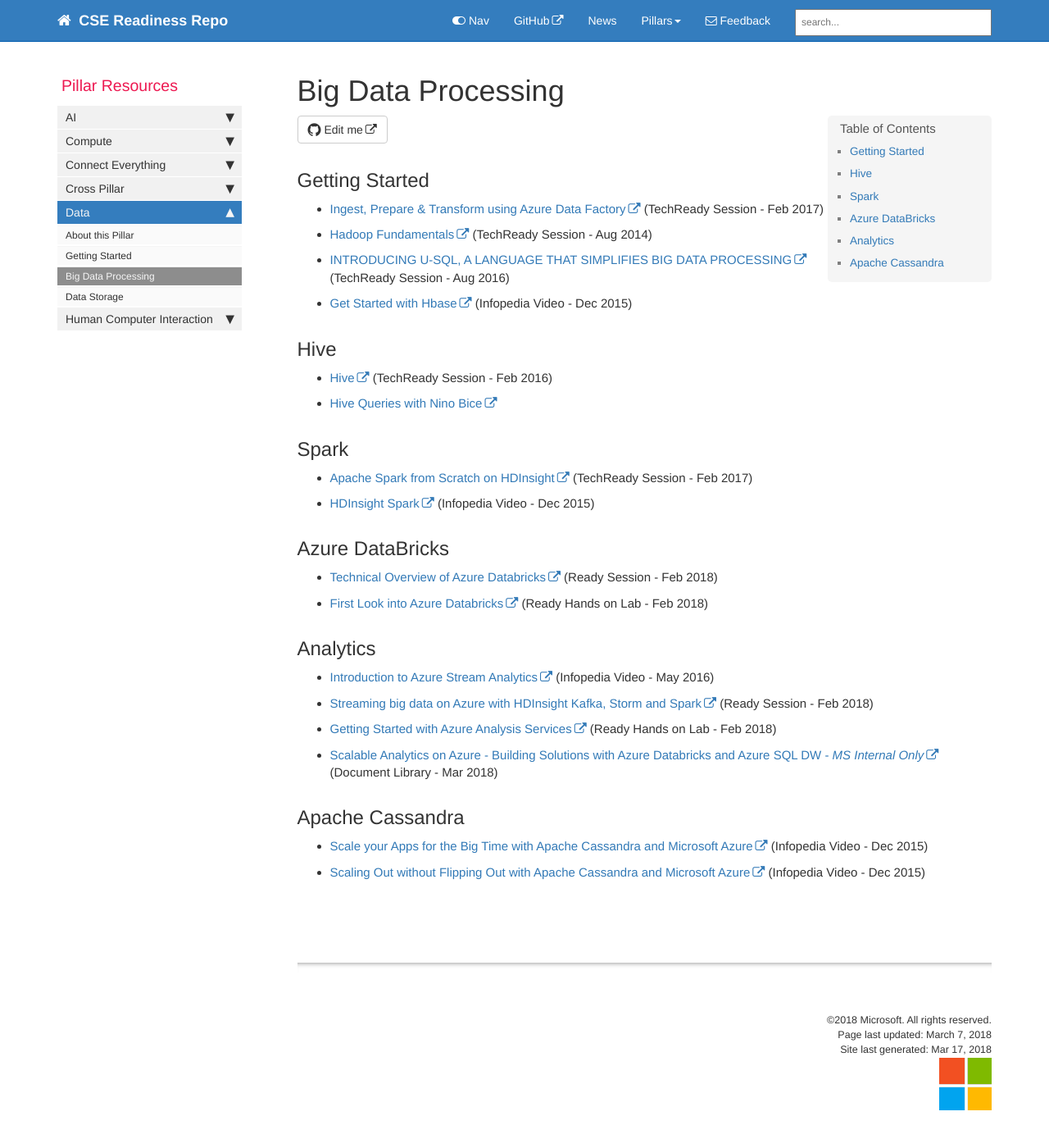
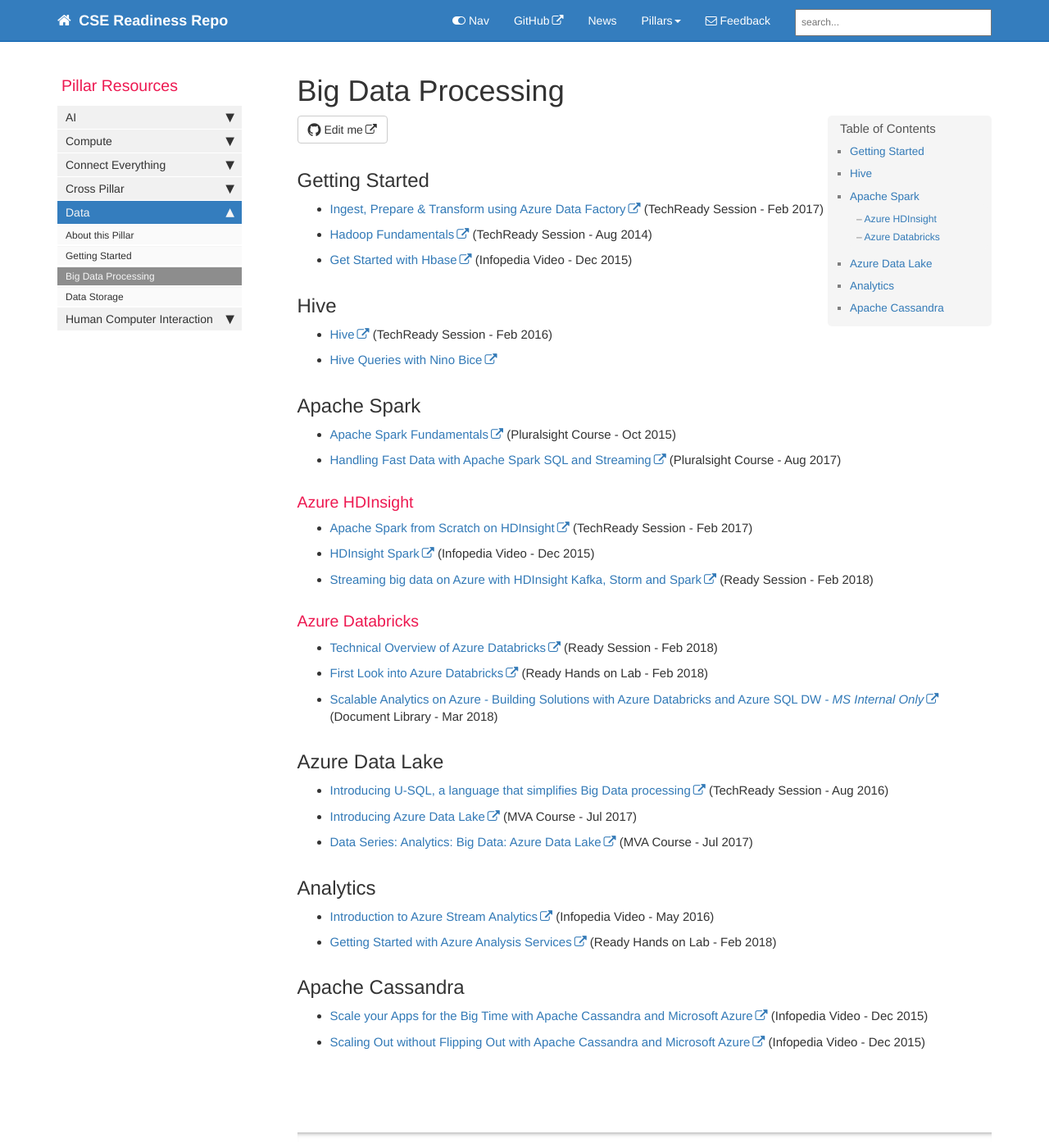
Before and after one commit to microsoft/CSE-Readiness, a Jekyll site: the page built from docs/pages/Data/data_Processing.md, in a window 1280 px wide and 1400 px high. Shown: the whole window at 82% size. Built offline with Jekyll 4.4.1, drawn with Linux system fonts in a browser that asks for light colours; nearby versions of some CDN libraries; comment, search, counter and statistics services are not loaded.

Commit message:
Update Data Processing links
Conslidated Spark under 2 categories (HDI and Databricks)
Added a section for Azure Data Lake

```diff
--- a/docs/pages/Data/data_Processing.md
+++ b/docs/pages/Data/data_Processing.md
@@ -8,36 +8,37 @@ folder: Data
 ---
 
 ## Getting Started
-
 - [Ingest, Prepare & Transform using Azure Data Factory](https://techreadytv.com/TR24/session?sCode=BA303) (TechReady Session - Feb 2017)
 - [Hadoop Fundamentals](https://techreadytv.com/TR19/session?sCode=DP202) (TechReady Session - Aug 2014)
-- [INTRODUCING U-SQL, A LANGUAGE THAT SIMPLIFIES BIG DATA PROCESSING](https://techreadytv.com/TR23/session?sCode=BA322) (TechReady Session - Aug 2016)
 - [Get Started with Hbase](https://microsoft.sharepoint.com/sites/academy/media/AEVD-3-101606) (Infopedia Video - Dec 2015)
 
 ## Hive
-
 - [Hive](https://techreadytv.com/TR22/session?sCode=BA308) (TechReady Session - Feb 2016)
 - [Hive Queries with Nino Bice](https://microsoft.sharepoint.com/sites/infopedia/media/details/AEVD-3-106229)
 
-## Spark
+## Apache Spark
+- [Apache Spark Fundamentals](https://www.pluralsight.com/courses/apache-spark-fundamentals) (Pluralsight Course - Oct 2015)
+- [Handling Fast Data with Apache Spark SQL and Streaming](https://www.pluralsight.com/courses/apache-spark-sql-fast-data-handling-streaming) (Pluralsight Course - Aug 2017)
 
+### Azure HDInsight
 - [Apache Spark from Scratch on HDInsight](https://techreadytv.com/TR24/session?sCode=BACT310) (TechReady Session - Feb 2017)
 - [HDInsight Spark](https://microsoft.sharepoint.com/sites/academy/media/AEVD-3-101607) (Infopedia Video - Dec 2015)
+- [Streaming big data on Azure with HDInsight Kafka, Storm and Spark](https://content.microsoftready.com/FY18Q3/session/DAI-AAAI301) (Ready Session - Feb 2018)
 
-
-## Azure DataBricks
+### Azure Databricks
 - [Technical Overview of Azure Databricks](https://content.microsoftready.com/FY18Q3/session/DAI-AAAI315) (Ready Session - Feb 2018)
 - [First Look into Azure Databricks](https://labondemand.com/AuthenticatedLaunch/38100?providerId=1) (Ready Hands on Lab - Feb 2018)
+- [Scalable Analytics on Azure - Building Solutions with Azure Databricks and Azure SQL DW - *MS Internal Only*](http://aka.ms/analyticstraining) (Document Library - Mar 2018)
+
+## Azure Data Lake
+- [Introducing U-SQL, a language that simplifies Big Data processing](https://techreadytv.com/TR23/session?sCode=BA322) (TechReady Session - Aug 2016)
+- [Introducing Azure Data Lake](https://mva.microsoft.com/en-US/training-courses/introducing-azure-data-lake-17795?l=SugmcFt9D_3111787171) (MVA Course - Jul 2017)
+- [Data Series: Analytics: Big Data: Azure Data Lake](https://mva.microsoft.com/en-US/training-courses/17759?l=616Xuvl4D_311787171) (MVA Course - Jul 2017)
 
 ## Analytics
-
 - [Introduction to Azure Stream Analytics](https://microsoft.sharepoint.com/sites/infopedia/media/details/AEVD-3-106230) (Infopedia Video - May 2016)
-- [Streaming big data on Azure with HDInsight Kafka, Storm and Spark](https://content.microsoftready.com/FY18Q3/session/DAI-AAAI301) (Ready Session - Feb 2018)
 - [Getting Started with Azure Analysis Services](https://labondemand.com/AuthenticatedLaunch/37996?providerId=1) (Ready Hands on Lab - Feb 2018)
-- [Scalable Analytics on Azure - Building Solutions with Azure Databricks and Azure SQL DW - *MS Internal Only*](http://aka.ms/analyticstraining) (Document Library - Mar 2018)
-
 
 ## Apache Cassandra
-
 - [Scale your Apps for the Big Time with Apache Cassandra and Microsoft Azure](https://microsoft.sharepoint.com/sites/academy/media/AEVD-3-101616) (Infopedia Video - Dec 2015)
 - [Scaling Out without Flipping Out with Apache Cassandra and Microsoft Azure](https://microsoft.sharepoint.com/sites/academy/media/AEVD-3-101617) (Infopedia Video - Dec 2015)
```
